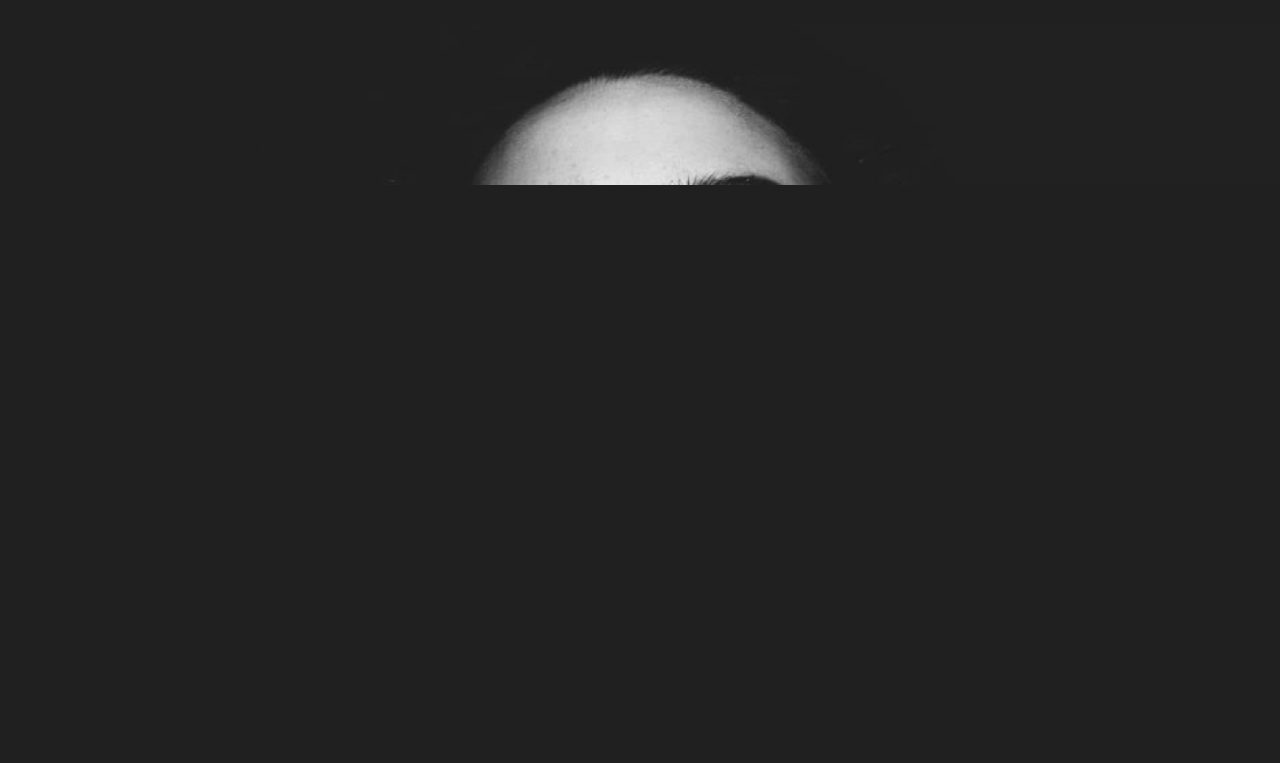
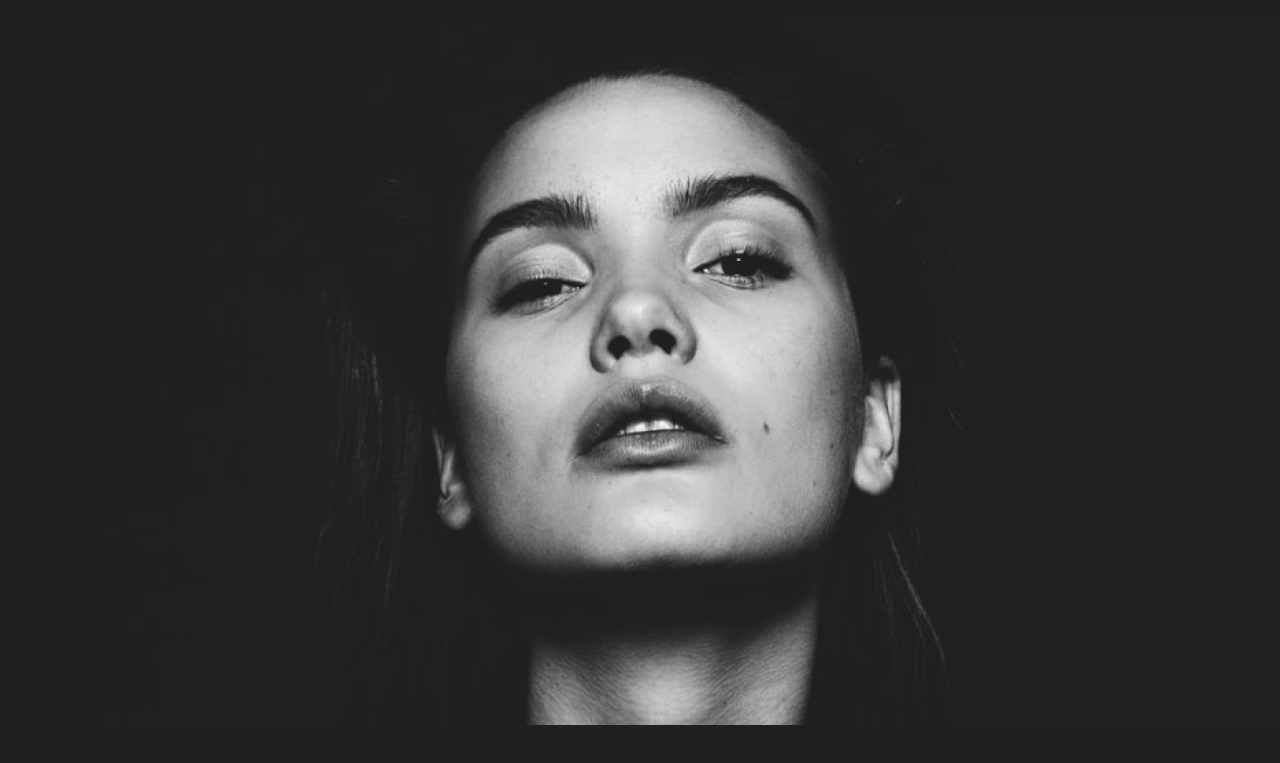
Before and after one commit to vemcabaixoveristo/WebsiteResponsive4, a plain HTML site: page index.html in a window 1280 px wide. Shown: the part 75-838 px from the top of the page. Drawn offline with nearby package versions, Linux system fonts and the light colour scheme.

Commit message:
padding background img

```diff
--- a/styles/website.css
+++ b/styles/website.css
@@ -76,10 +76,10 @@ h3 {
     background-position-x: center;
     vertical-align: center;
     width: 100%;
-    padding: 260px 0px;
+    padding: 800px 0px;
 }
  .header {
-
+    margin-top: -500px;
  }
 
 .btn-primary {
```
